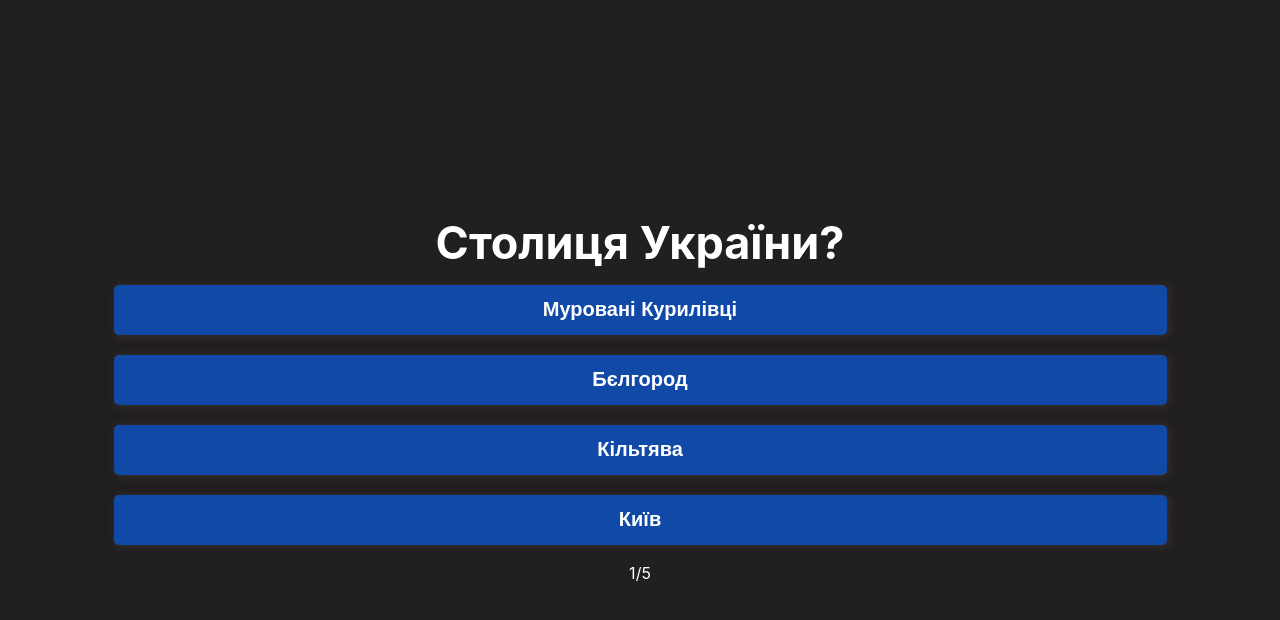
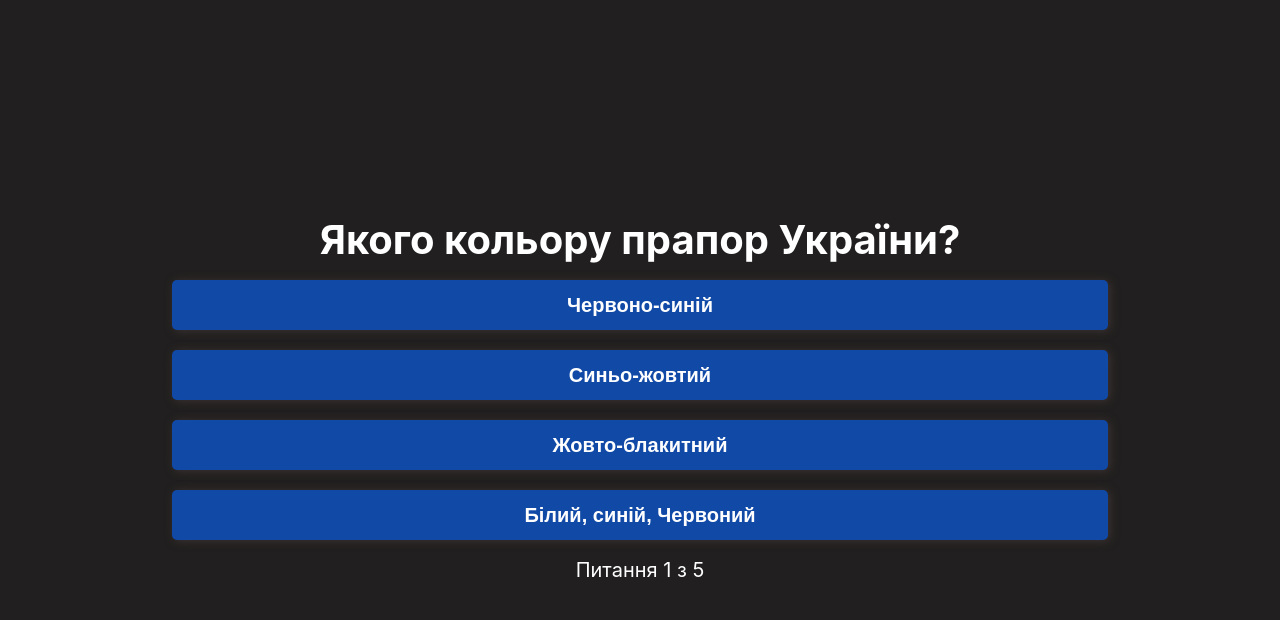
Before and after one commit to Maxim-Kutsenko/quiz-app, a React (Create React App) app: page / in a window 1280 px wide. Both pictures are taken after a click on the button "Розпочати". Shown: the top 620 px of the page. Built offline with nearby package versions, Linux system fonts and the light colour scheme.

Commit message:
without_transition_version

```diff
--- a/public/data.json
+++ b/public/data.json
@@ -49,7 +49,156 @@
                 "Пес Патрон"
             ],
             "correctIndex": 3
+        },
+        {
+            "question": "Столиця Франції",
+            "answers": [
+                "Париж",
+                "Варшава",
+                "Вінниця",
+                "Анкара"
+            ],
+            "correctIndex": 0
+        },
+        {
+            "question": "Коли розпочалась Україно-російська війна",
+            "answers": [
+                "01.02.2022",
+                "21.03.2022",
+                "24.02.2022",
+                "08.03.2020"
+            ],
+            "correctIndex": 2
+        },
+        {
+            "question": "Яка наукова назва метелика?",
+            "answers": [
+                "Apis",
+                "Coleoptera",
+                "Formicidae",
+                "Rhopalocera"
+            ],
+            "correctIndex": 3
+        },
+        {
+            "question": "Яка температура поверхні сонця?",
+            "answers": [
+                "1,233 K",
+                "5,778 K",
+                "12,130 K",
+                "101,300 K"
+            ],
+            "correctIndex": 1
+        },
+        {
+            "question": "Хто грає у фільмі Стажування?",
+            "answers": [
+                "Ben Stiller, Jonah Hill",
+                "Courteney Cox, Matt LeBlanc",
+                "Kaley Cuoco, Jim Parsons",
+                "Vince Vaughn, Owen Wilson"
+            ],
+            "correctIndex": 3
+        },
+        {
+            "question": "Столиця Іспанії?",
+            "answers": [
+                "Берлін",
+                "Лос Анджелес",
+                "Мадрид",
+                "Сан Хуан"
+            ],
+            "correctIndex": 2
+        },
+        {
+            "question": "Якого кольору прапор України?",
+            "answers": [
+                "Червоно-синій",
+                "Синьо-жовтий",
+                "Жовто-блакитний",
+                "Білий, синій, Червоний"
+            ],
+            "correctIndex": 2
+        },
+        {
+            "question": "Скільки буде 70 градусів Фаренгейта за Цельсієм?",
+            "answers": [
+                "18.8889",
+                "20",
+                "21.1111",
+                "158"
+            ],
+            "correctIndex": 2
+        },
+        {
+            "question": "Коли народився Степан Бандреа?",
+            "answers": [
+                "1 січня 1909",
+                "15 лютого 1921",
+                "18 червня 1918",
+                "15 січня 1900"
+            ],
+            "correctIndex": 0
+        },
+        {
+            "question": "Яка відстань від Землі до Місяця?",
+            "answers": [
+                "7,918 miles (12,742 km)",
+                "86,881 miles (139,822 km)",
+                "238,400 miles (384,400 km)",
+                "35,980,000 miles (57,910,000 km)"
+            ],
+            "correctIndex": 2
+        },
+        {
+            "question": "Скліьки буде 65 помножити на 52?",
+            "answers": [
+                "117",
+                "3120",
+                "3380",
+                "3520"
+            ],
+            "correctIndex": 2
+        },
+        {
+            "question": "Скільки в висоту має гора Еверест?",
+            "answers": [
+                "6,683 ft (2,037 m)",
+                "7,918 ft (2,413 m)",
+                "19,341 ft (5,895 m)",
+                "29,029 ft (8,847 m)"
+            ],
+            "correctIndex": 3
+        },
+        {
+            "question": "Коли вийшов фільм 'Месники'?",
+            "answers": [
+                "May 2, 2008",
+                "May 4, 2012",
+                "May 3, 2013",
+                "April 4, 2014"
+            ],
+            "correctIndex": 1
+        },
+        {
+            "question": "Скільки буде 48,879 у шістнадцятковій системі числення?",
+            "answers": [
+                "0x18C1",
+                "0xBEEF",
+                "0xDEAD",
+                "0x12D591"
+            ],
+            "correctIndex": 1
+        },
+        {
+            "question": "Як називається найбільша технологічна компанія в Південній Кореї?",
+            "answers": [
+                "Aplle",
+                "Samsung",
+                "Lenovo",
+                "Sony"
+            ],
+            "correctIndex": 1
         }
-
     ]
 }
--- a/src/App.js
+++ b/src/App.js
@@ -1,9 +1,8 @@
 import Loader from './components/Loader/Loader';
-import { useEffect, useState } from 'react';
+import { useEffect} from 'react';
 import QuizScreen from './components/QuizScreen/QuizScreen';
 import { useSelector, useDispatch } from 'react-redux'
-import { setQuizList} from './redux/mainSlice'
-import { CSSTransition } from "react-transition-group";
+import { startLoading, finishLoading } from './redux/mainSlice'
 import './scss/reset.scss';
 import './scss/index.scss';
 
@@ -12,12 +11,12 @@ export function sleep(time) {
 }
 
 function App() {
-  const [loading, setLoading] = useState(false)
-  const quizList = useSelector((state) => state.mainSlice.quizList)
+  const loading = useSelector((state) => state.mainSlice.loading)
+
   const dispatch = useDispatch()
 
   async function fetchData() {
-    setLoading(true)
+    dispatch(startLoading())
     try {
       const response = await fetch('./data.json', {
         headers:
@@ -28,10 +27,8 @@ function App() {
       })
       const data = await response.json()
       sleep(1500).then(() => {
-        setLoading(false)
-        dispatch(setQuizList(data.questions))
+        dispatch(finishLoading(data.questions))
       })
-      console.log(quizList);
     } catch (e) {
       console.log(e);
     }
@@ -44,9 +41,10 @@ function App() {
     <>
       <div className='container'>
         {loading ?
-            <Loader />
+          <Loader />
           :
-          <QuizScreen />}
+          <QuizScreen />
+        }
       </div>
     </>
   );
--- a/src/components/Button/index.scss
+++ b/src/components/Button/index.scss
@@ -8,7 +8,7 @@ button {
     justify-content: center;
     align-items: center;
     border-radius: 5px;
-    width: 90%;
+    width: 80%;
     min-height: 50px;
     cursor: pointer;
     font-size: 20px;
@@ -16,10 +16,13 @@ button {
     margin: 0 auto;
     box-shadow: 2px 1px 10px #3e3333;;
     margin-bottom: 20px;
+    transition: color 0.5s;
     &:hover {
         color:#000
     }
-
+    @media (hover: hover) and (pointer: fine) {
+        &:hover {color:#000; }
+      }
 
     @media(max-width:$phoneMiddleScreen) {
 
--- /dev/null
+++ b/src/components/FinishSceen/FinishScreen.jsx
@@ -0,0 +1,18 @@
+import React from 'react'
+import { useSelector } from 'react-redux'
+import Button from '../Button/Button'
+
+export const FinishScreen = () => {
+    const analytic = useSelector((state) => state.mainSlice.analytic)
+
+    return (
+        <>
+          <h1 className='title'>Вітаємо, тест закінчено!</h1>
+          <div>
+            <div className='analytic'>Правильних відповідей: <span style={{ color: 'blue' }}>{analytic.correct}</span></div>
+            <div className='analytic'>Не правильних відповідей: <span style={{ color: 'red' }}>{analytic.wrong}</span></div>
+          </div>
+        <Button text={'Повторити'} onClick={()=>window.location.reload()}/>
+        </>
+      )
+}
--- a/src/components/Loader/Loader.jsx
+++ b/src/components/Loader/Loader.jsx
@@ -1,9 +1,10 @@
 import React from 'react'
 import './loader.scss'
-const Loader = () => (
+const Loader = ({text, textRequired}) => (
 
     <div className='loader-wrapper'>
       <div className="lds-facebook"><div></div><div></div><div></div></div>
+      {textRequired && text}
     </div>
 
 )
--- a/src/components/Loader/loader.scss
+++ b/src/components/Loader/loader.scss
@@ -44,4 +44,5 @@
     display: flex;
     justify-content: center;
     align-items: center;
+    flex-direction: column;
 }
--- a/src/components/QuizScreen/QuizScreen.jsx
+++ b/src/components/QuizScreen/QuizScreen.jsx
@@ -1,34 +1,29 @@
-import React, { useState, useEffect } from 'react'
+import React, { useState, useLayoutEffect } from 'react'
 import Button from '../Button/Button'
 import { sleep } from '../../App';
 import { useSelector, useDispatch } from 'react-redux'
 import { startQuiz, incrementCount, correctAnswer, wrongAnswer } from '../../redux/mainSlice'
+import { FinishScreen } from '../FinishSceen/FinishScreen';
+// import { TransitionGroup, CSSTransition } from 'react-transition-group'
+import Loader from '../Loader/Loader';
 import './index.scss'
-import Loader from '../Loader/Loader';
 
 const QuizScreen = () => {
   const quizStarted = useSelector((state) => state.mainSlice.quizStarted)
   const quizList = useSelector((state) => state.mainSlice.quizList)
-  const isQuizShow = useSelector((state) => state.mainSlice.isQuizShow)
-  const analytic = useSelector((state) => state.mainSlice.analytic)
   const count = useSelector((state) => state.mainSlice.count)
 
   const dispatch = useDispatch()
 
   const [loading, setLoading] = useState(false)
 
-  useEffect(() => {
-    // Показать компонент 1
-    if(count === quizList.length){
+  useLayoutEffect(() => {
+    if (count === quizList.length) {
       setLoading(true);
     }
-
-    // Через 2 секунды скрыть компонент 1 и показать компонент 2
     const timer = setTimeout(() => {
       setLoading(false);
-    }, 1000);
-
-    // Очистить таймер при размонтировании компонента
+    }, 2000);
     return () => clearTimeout(timer);
   }, [count, quizList.length]);
 
@@ -38,11 +33,10 @@ const QuizScreen = () => {
       dispatch(incrementCount())
       event.target.classList.remove('active')
     })
+    let correctId = quizList[count].correctIndex
+    let currentId = +event.target.dataset.id
 
-    let correct = quizList[count].correctIndex
-    let id = event.target.dataset.id
-
-    if (+id === correct) {
+    if (currentId === correctId) {
       dispatch(correctAnswer())
     } else {
       dispatch(wrongAnswer())
@@ -51,33 +45,23 @@ const QuizScreen = () => {
 
   function finishQuiz() {
     if (!loading) {
-      return (
-        <>
-          <h1 className='title'>Вітаємо, тест закінчено!</h1>
-          <div>
-            <div className='analytic'>Правильних відповідей: <span style={{ color: 'blue' }}>{analytic.correct}</span></div>
-            <div className='analytic'>Не правильних відповідей: <span style={{ color: 'red' }}>{analytic.wrong}</span></div>
-          </div>
-        </>
-      )
+      return <FinishScreen />
     }
-
-    return <Loader />
-
+    return <Loader textRequired={true} text={'Обробляємо результат, зачекайте'} />
   }
 
   return (
+    <div className='start-screen'>
 
-    <div className='start-screen'>
       {!quizStarted ? (
         <>
           <h1 className='title'>Готові розпочати тест?</h1>
           <Button text={'Розпочати'} onClick={() => dispatch(startQuiz())} />
         </>
       ) :
-
         <div className='quiz-container'>
           <h2 className="title">{quizList[count]?.question} </h2>
+
           <div className="button-wrap">
             {count !== quizList.length ?
               quizList[count]?.answers.map((item, index) =>
@@ -91,10 +75,8 @@ const QuizScreen = () => {
               : finishQuiz()
             }
           </div>
-          {count !== quizList.length && <span>{count + 1}/{quizList.length}</span>}
+          {count !== quizList.length && <span className='quiz-status'>Питання {count + 1} з {quizList.length}</span>}
         </div>
-
-
       }
 
     </div>
--- a/src/components/QuizScreen/index.scss
+++ b/src/components/QuizScreen/index.scss
@@ -5,7 +5,7 @@
 }
 
 .title {
-    font-size: 45px;
+    font-size: 40px;
     font-weight: 700;
     text-align: center;
     margin-bottom: 20px;
@@ -22,3 +22,23 @@
 .active {
     color: #000;
 }
+.quiz-status {
+    font-size: 20px;
+}
+.fade-enter {
+    opacity: 0.01;
+  }
+
+  .fade-enter-active {
+    opacity: 1;
+    transition: opacity 500ms ease-in;
+  }
+
+  .fade-exit {
+    opacity: 1;
+  }
+
+  .fade-exit-active {
+    opacity: 0.01;
+    transition: opacity 500ms ease-in;
+  }
--- a/src/index.js
+++ b/src/index.js
@@ -1,13 +1,11 @@
 import React from 'react';
 import ReactDOM from 'react-dom/client';
 import App from './App';
-import {store} from './redux/store'
+import { store } from './redux/store'
 import { Provider } from 'react-redux'
-
 const root = ReactDOM.createRoot(document.getElementById('root'));
 root.render(
     <Provider store={store}>
-        <App />
+        <App/>
     </Provider>
-
 );
--- a/src/redux/mainSlice.js
+++ b/src/redux/mainSlice.js
@@ -1,6 +1,7 @@
 import { createSlice } from "@reduxjs/toolkit";
 
 const initialState = {
+  loading: false,
   quizList: [],
   quizStarted: false,
   count: 0,
@@ -16,14 +17,21 @@ export const mainSlice = createSlice({
   name: 'mainSlice',
   initialState,
   reducers: {
-    setQuizList: (state, action) => {
-      state.quizList = action.payload
+    startLoading:(state)=>{
+      state.loading = true
+    },
+    finishLoading: (state, action) => {
+      state.loading = false
+      state.quizList = action.payload.sort(() => Math.random() - 0.5).slice(15)
     },
     startQuiz: (state) => {
       state.quizStarted = true
     },
     incrementCount: (state) => {
       state.count = state.count + 1
+    },
+    decrementCount: (state) => {
+      state.count = state.count - 1
     },
     toggleQuiz: (state) => {
       state.isQuizShow = !state.isQuizShow
@@ -40,12 +48,14 @@ export const mainSlice = createSlice({
 
 // Action creators are generated for each case reducer function
 export const {
-  setQuizList,
+  finishLoading,
   startQuiz,
   incrementCount,
   toggleQuiz,
   correctAnswer,
-  wrongAnswer
+  wrongAnswer,
+  startLoading,
+  decrementCount
 } = mainSlice.actions
 
 export default mainSlice.reducer
--- a/src/scss/index.scss
+++ b/src/scss/index.scss
@@ -52,5 +52,5 @@ body {
 
 .fade-exit-active {
 	opacity: 0;
-	transition: opacity 500ms;
+	transition: opacity 1500ms;
 }
```
